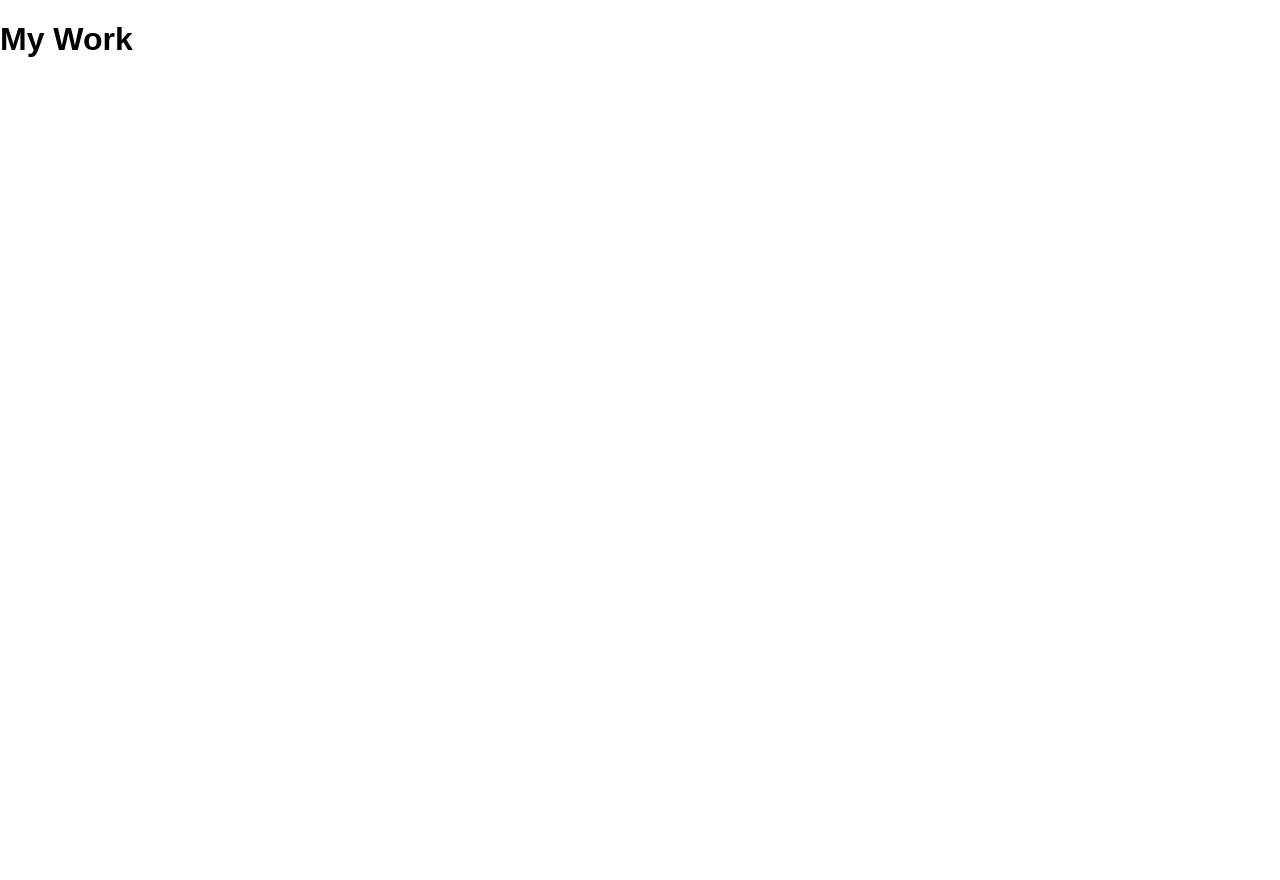
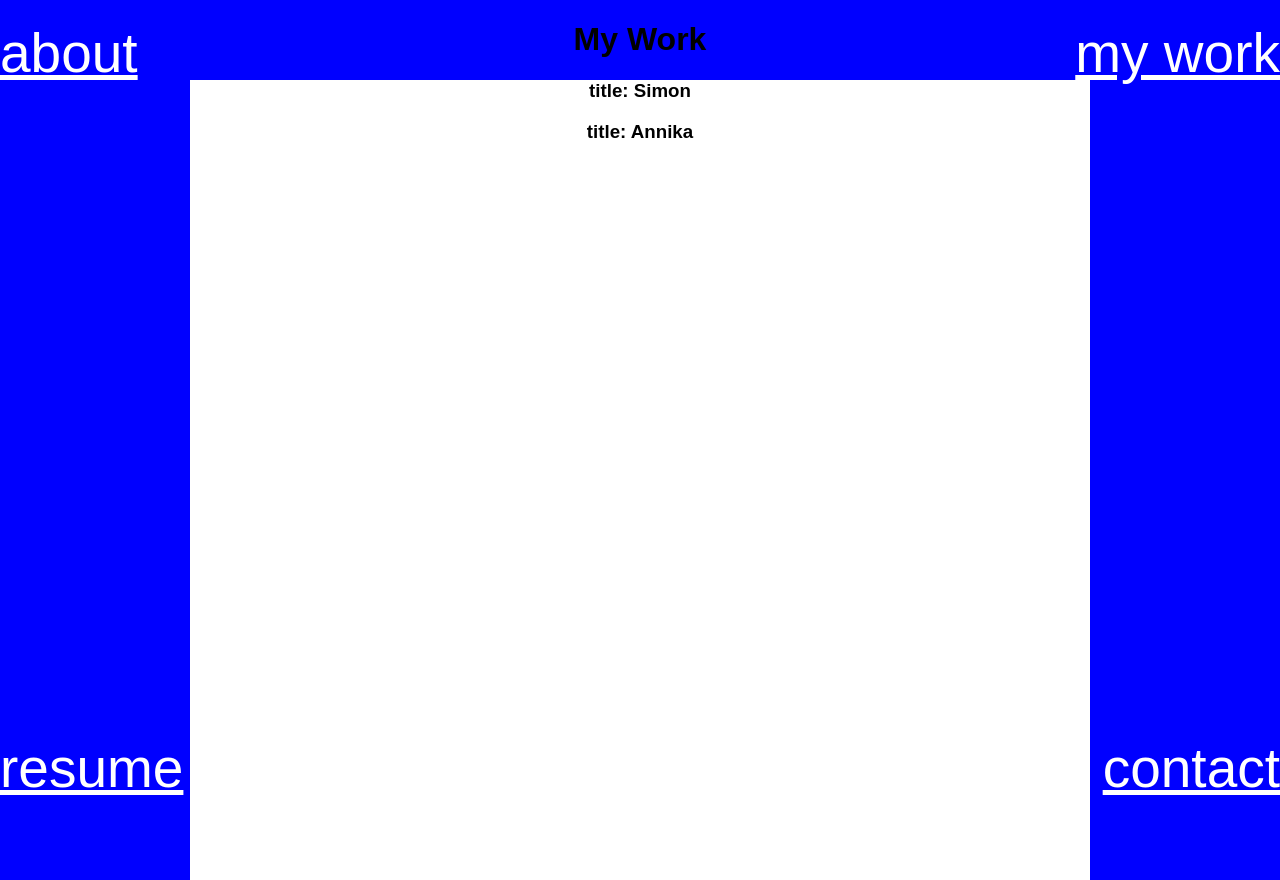
Before and after one commit to lunann/thecreativegoose, a React (Create React App) app: page /mywork in a window 1280 px wide. Before the commit the page ends 800 px from the top, so only its background shows below. Built offline with nearby package versions, Linux system fonts and the light colour scheme.

Commit message:
All hyperlinks are linked and started with linking projects to the page 'my work'

```diff
--- a/src/About.js
+++ b/src/About.js
@@ -1,8 +1,14 @@
 import React from 'react'
 
 function About (){
+    const textStyle = {
+        textAlign: 'center'
+    }
     return (
-        <h1>ABOUT</h1>
+        <div>
+            <h1 style={textStyle}>ABOUT</h1>
+            <p style={textStyle}>BLANABLAALBA</p>
+        </div>
     )
 }
 
--- a/src/App.js
+++ b/src/App.js
@@ -7,11 +7,11 @@ import About from "./About"
 import MyWork from "./MyWork"
 //import './App.css';
 
-
 function App () {
     return (
         <Router>
             <div>
+            <Hyperlinks/>
                 <Switch>
                     <Route path="/" exact component={Home}/>
                     <Route path="/about" component={About}/>
@@ -24,7 +24,6 @@ function App () {
 
 const Home = () => (
     <div>
-        <Hyperlinks/>
         <MainContent/>
         <Sections/>
     </div>
--- a/src/Hyperlinks.js
+++ b/src/Hyperlinks.js
@@ -1,5 +1,6 @@
 import React from 'react'
 import { Link } from 'react-router-dom'
+import pdf from './annikalundberg.pdf'
 
 function Hyperlinks () {
     const linkStyle = {
@@ -8,12 +9,12 @@ function Hyperlinks () {
 
     return (
         <div class="hyperlinks">
-            <Link id="up-left" style={linkStyle}to='/about'>
+            <Link id="up-left" style={linkStyle} to='/about'>
                 about
             </Link>
             <Link id="up-right" style={linkStyle} to='/mywork'>my work</Link>
-            <div id="down-left" style={linkStyle}>resume</div>
-            <div id="down-right" style={linkStyle}>contact</div>
+            <a id="down-left" style={linkStyle} href={pdf} target='_blank'>resume</a>
+            <a id="down-right" style={linkStyle} href='mailto:info.thecreativegoose@gmail.com'>contact</a>
         </div>
     )
 }
--- a/src/MyWork.js
+++ b/src/MyWork.js
@@ -1,8 +1,23 @@
 import React from 'react'
+import Project from './Project'
+
+import projectsData from './projectsData'
 
 function MyWork () {
+
+    const myProjects = projectsData.map(item => <Project key={item.id} project={item}/>)
+
+    const textStyle = {
+        textAlign: 'center',
+        color:'black'
+    }
     return (
-        <h1>My Work</h1>
+        <div>
+            <h1 style={textStyle}>My Work</h1>
+            <div class="projects" style={textStyle}>
+                {myProjects}
+            </div>
+        </div>
     )
 }
 
--- /dev/null
+++ b/src/Project.js
@@ -0,0 +1,10 @@
+import React from 'react'
+
+function Project(props){
+    return (
+        <div>
+            <h3>title: {props.project.title}</h3>
+        </div>
+    )
+}
+export default Project
--- a/src/index.css
+++ b/src/index.css
@@ -3,6 +3,8 @@ body {
     padding: 0;
     font-family: sans-serif;
     overflow:hidden;
+    background: blue;
+    color: white;
 }
 .main {
     left: 0;
@@ -44,7 +46,7 @@ body {
 
 .section #up-left {
     float: left;
-    background-color: green;
+    background-color: yellow;
     width: 400px;
     height: 400px;
     offset-path: path('M 80 80 m 40, 20 a 4,4 0 1,0 8,0 a 4,4 0 1,0 -8,0');
@@ -52,7 +54,7 @@ body {
 }
 .section #up-right {
     float: right;
-    background-color: blue;
+    background-color: red;
     width: 200px;
     height: 200px;
     offset-path: path('M 80 80 m 40, 20 a 4,4 0 1,0 8,0 a 4,4 0 1,0 -8,0');
@@ -61,7 +63,7 @@ body {
 .section #down-left {
     float: left;
     position:absolute;
-    background-color: yellow;
+    background-color: skyblue;
     bottom: 0;
     left: 0;
     width: 270px;
@@ -72,7 +74,7 @@ body {
 .section #down-right {
     float: right;
     position:absolute;
-    background-color: red;
+    background-color: green;
     bottom: 0;
     right: 0;
     width: 200px;
@@ -86,3 +88,9 @@ body {
     offset-distance: 100%;
   }
 }
+.projects {
+    margin:auto;
+    width: 900px;
+    height: 800px;
+    background-color: white;
+}
--- /dev/null
+++ b/src/projectsData.js
@@ -0,0 +1,11 @@
+const projectsData = [
+    {
+        id: "1",
+        title: "Simon",
+    },
+    {
+        id: "2",
+        title: "Annika",
+    }
+]
+export default projectsData
```
Also changed, not shown: 1 other file (tests, documents, lock files or other folders).
